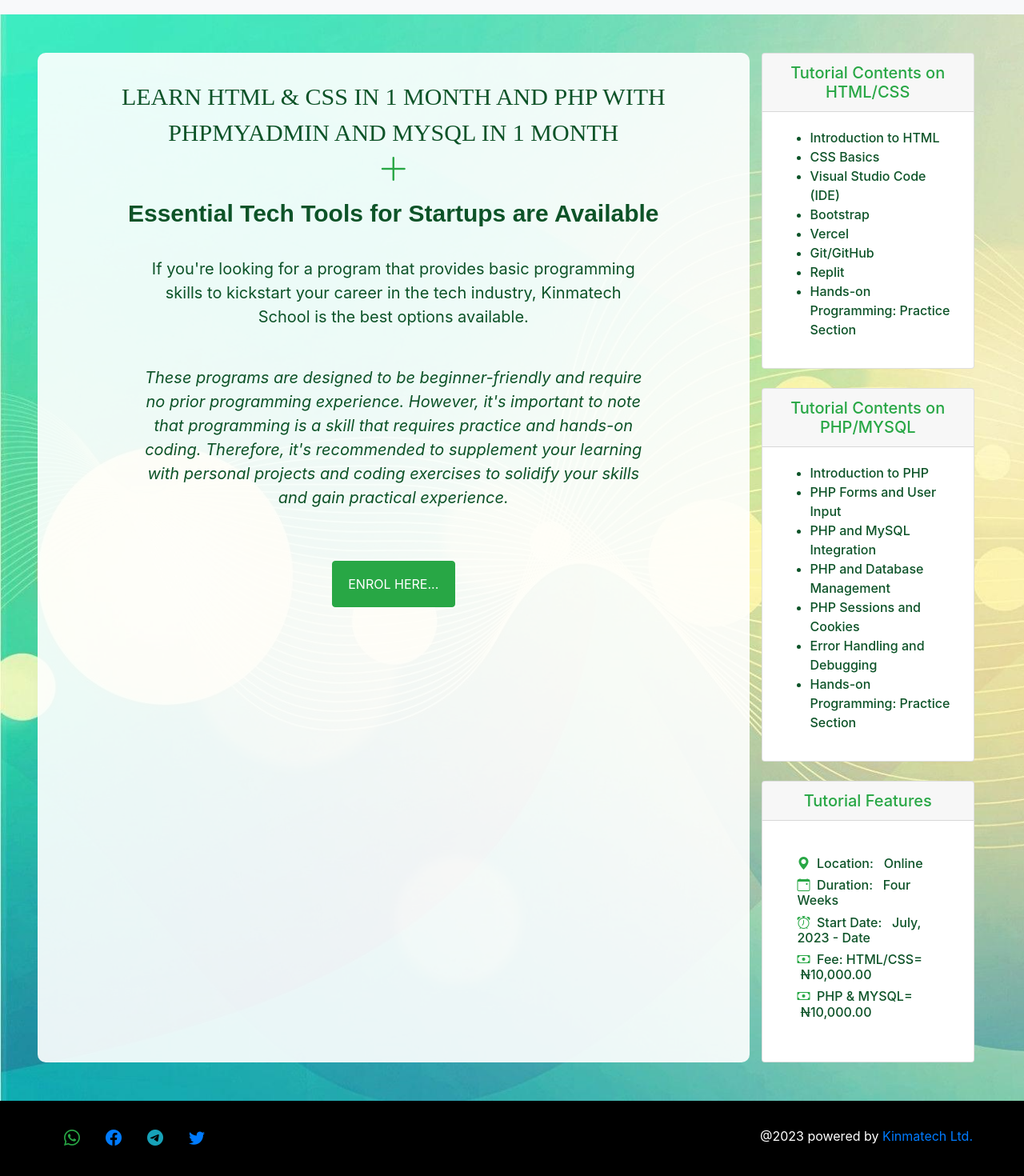
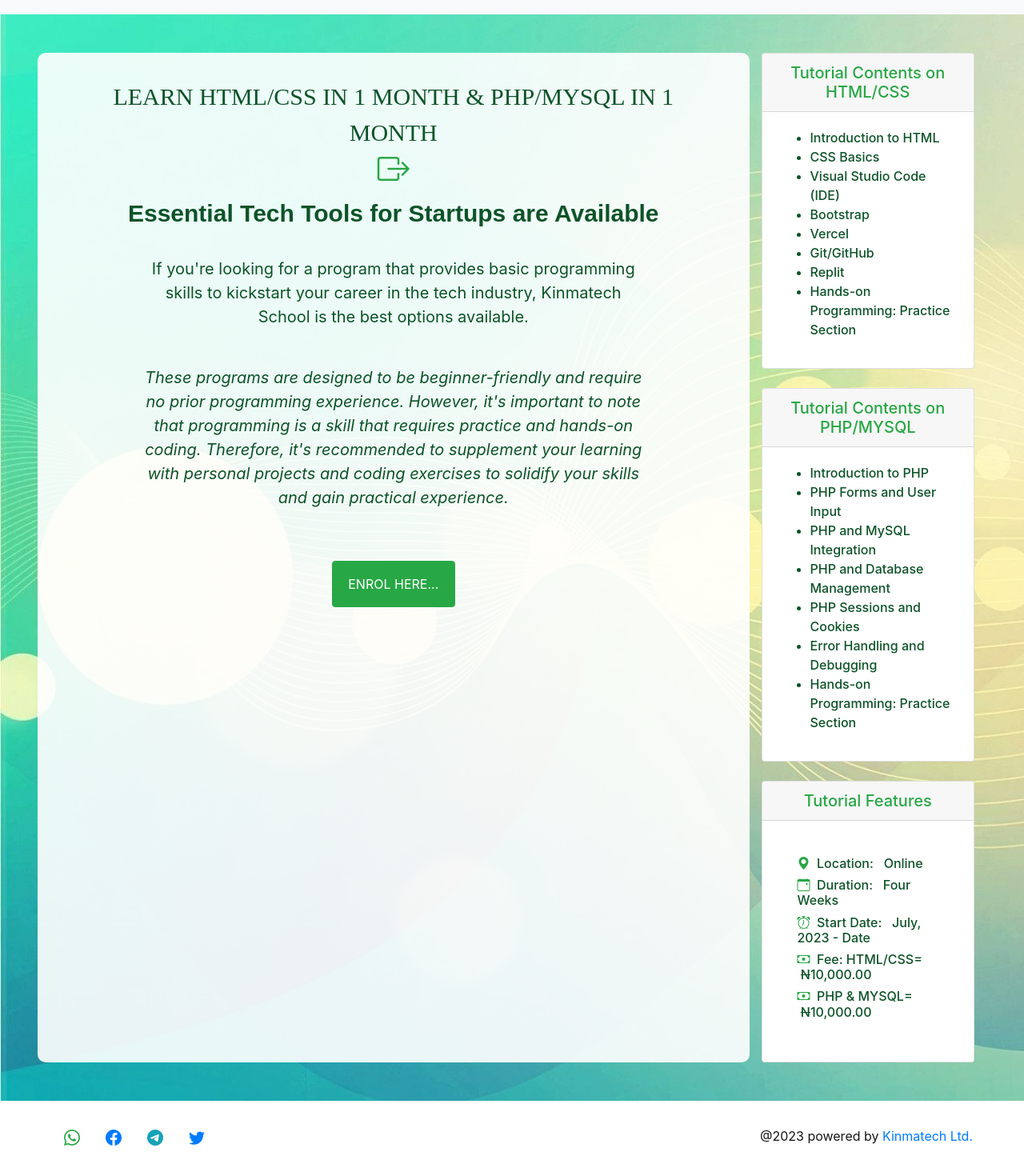
Before and after one commit to KinmatTech/kinmatech-online-school, a React (Create React App) app: page / in a window 1280 px wide. Shown: the part 90-1560 px from the top of the page at 80% size. Built offline with nearby package versions, Linux system fonts and the light colour scheme.

Commit message:
https://github.com/KinmatTech/kinmatech-online-school.git

```diff
--- a/src/components/style.css
+++ b/src/components/style.css
@@ -27,8 +27,8 @@
     margin: 1rem 1rem;
 }
 .my-footer{
-    background-color: black;
-    color: white;
+    background-color: white;
+    color: rgb(23, 20, 20);
     padding: 2rem 4rem;
     justify-content: space-between;
 }
--- a/src/pages/home/Home.jsx
+++ b/src/pages/home/Home.jsx
@@ -7,9 +7,9 @@
     <div className='container-fluid'>
         <div className="row main">
             <div className="col-md-9 left">
-                <div className="left-title">LEARN HTML & CSS IN 1 MONTH AND PHP WITH PHPMYADMIN AND MYSQL IN 1 MONTH</div>
+                <div className="left-title">LEARN HTML/CSS IN 1 MONTH & PHP/MYSQL IN 1 MONTH</div>
                 <div className="left-title2">
-                    <h1 class="bi bi-plus-lg text-success"></h1> Essential Tech Tools for Startups are Available
+                    <h1 class="<bi bi-box-arrow-right text-success"></h1> Essential Tech Tools for Startups are Available
                 </div>
                 <div className="left-body">
                     <p>
```
Also changed, not shown: src/components/Footer.jsx (line endings or trailing spaces).
